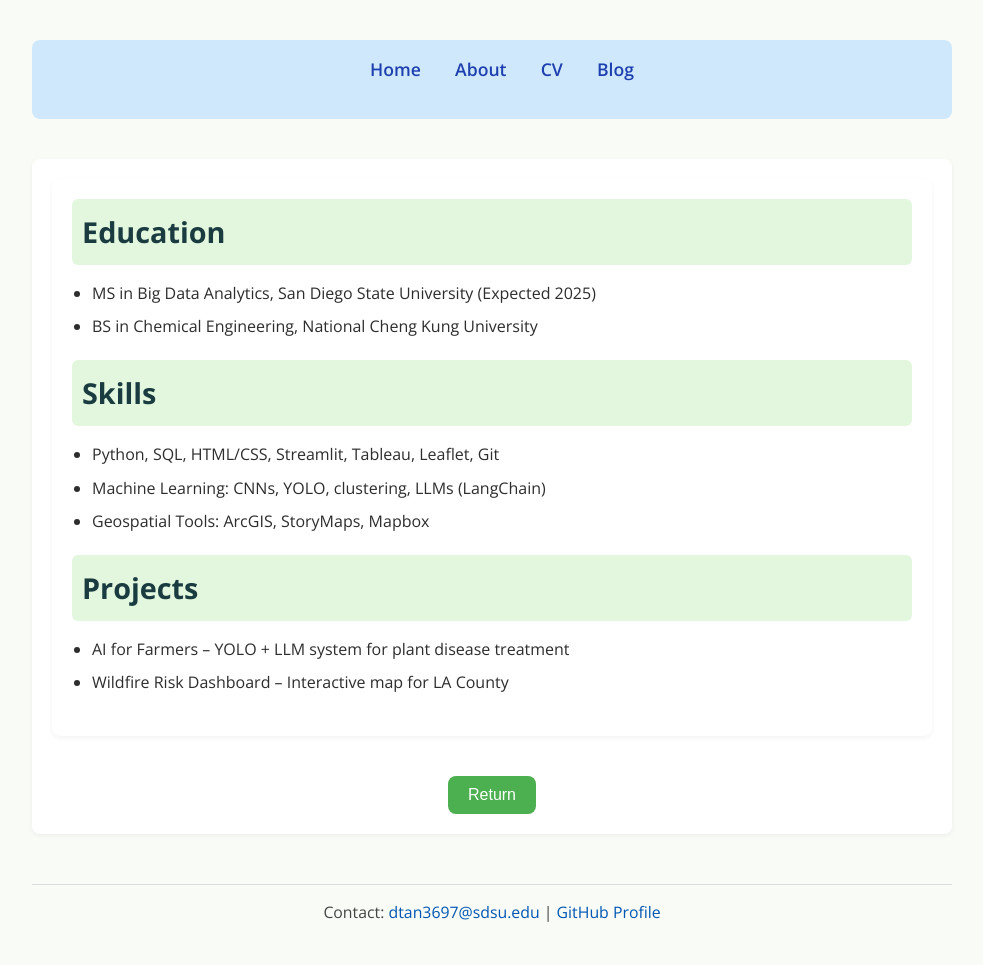
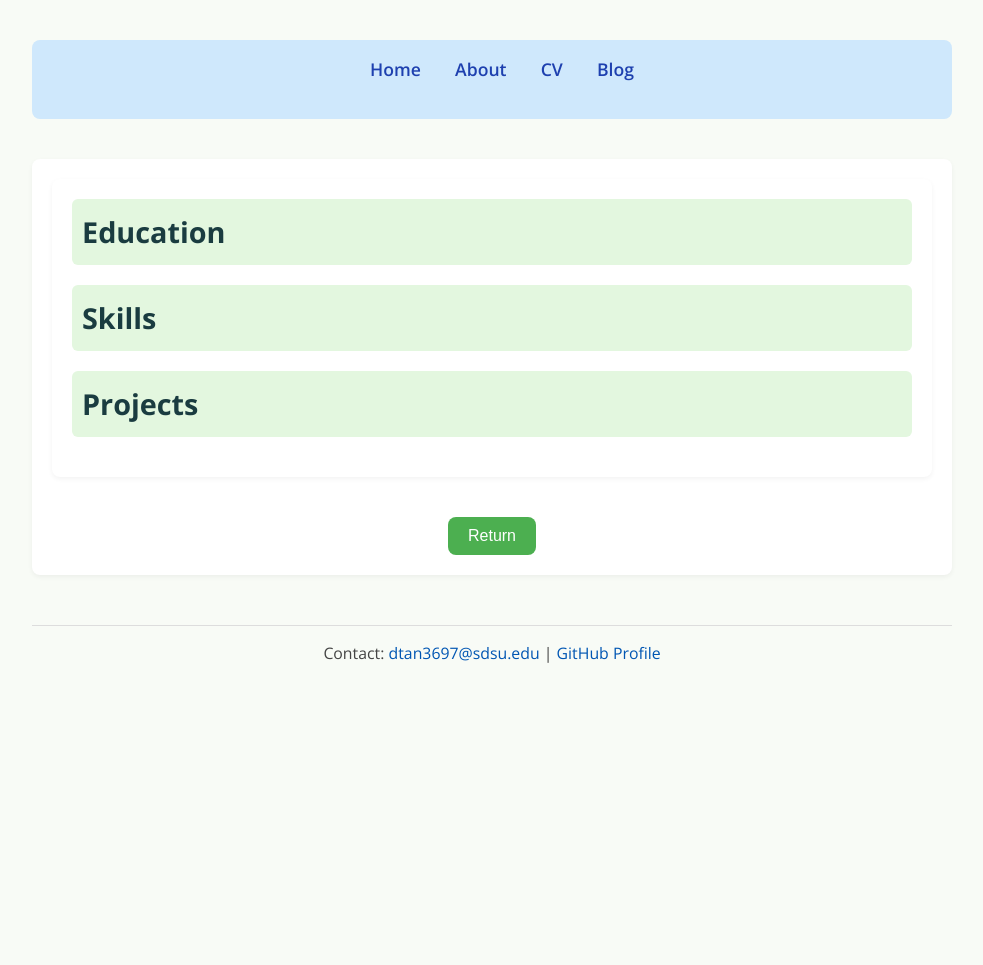
Before and after one commit to AichuTan/MyPortfolio, a Jekyll site: the page built from cv/index.html, in a window 1280 px wide. Shown: the whole page, without its empty margins (148-1131 px from the left). Built offline with Jekyll 4.4.1, drawn with Linux system fonts in a browser that asks for light colours; after the commit the page ends 900 px from its top, so only the background shows below that.

Commit message:
Update index.html

```diff
--- a/cv/index.html
+++ b/cv/index.html
@@ -5,21 +5,17 @@ title: Aichu Tan- My Portfolio
 <div class="container">
 <h2>Education</h2>
 <ul>
-  <li>MS in Big Data Analytics, San Diego State University (Expected 2025)</li>
-  <li>BS in Chemical Engineering, National Cheng Kung University</li>
+
 </ul>
 
 <h2>Skills</h2>
 <ul>
-  <li>Python, SQL, HTML/CSS, Streamlit, Tableau, Leaflet, Git</li>
-  <li>Machine Learning: CNNs, YOLO, clustering, LLMs (LangChain)</li>
-  <li>Geospatial Tools: ArcGIS, StoryMaps, Mapbox</li>
+
 </ul>
 
 <h2>Projects</h2>
 <ul>
-  <li>AI for Farmers – YOLO + LLM system for plant disease treatment</li>
-  <li>Wildfire Risk Dashboard – Interactive map for LA County</li>
+
 </ul>
 
 </div>
```
